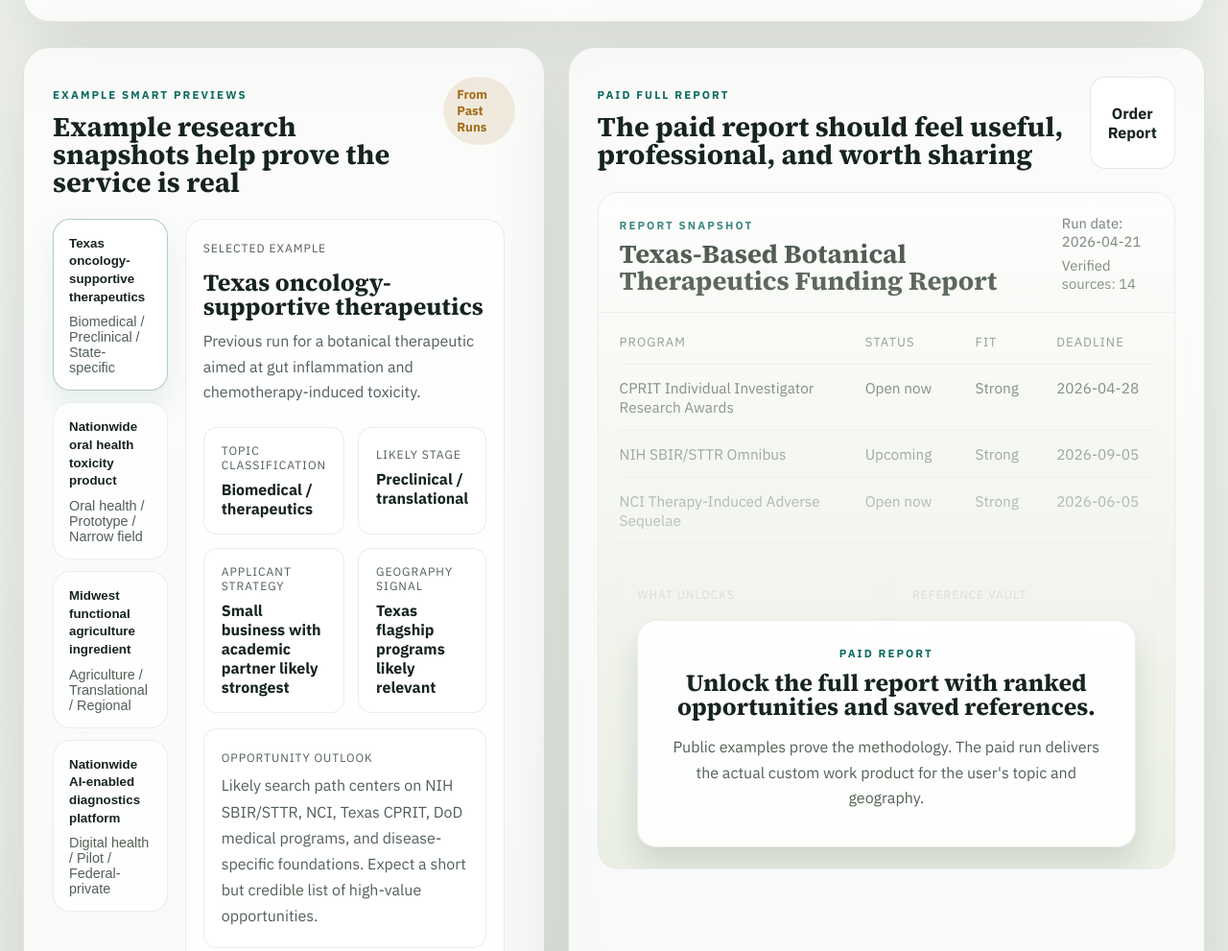
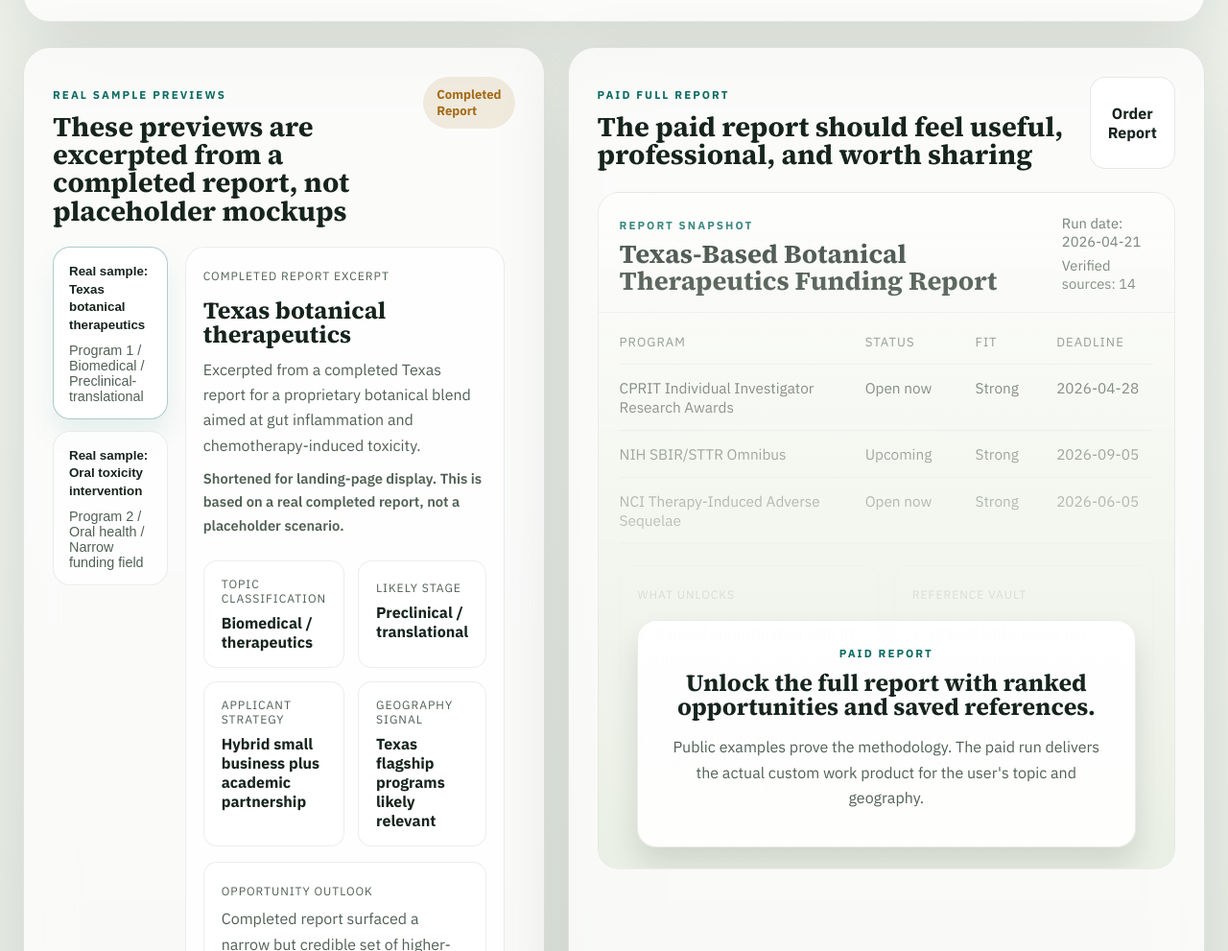
Before and after one commit to PredragSaponjac/grantsignal-site, a plain HTML site: page index.html in a window 1280 px wide. Shown: the part 1890-2881 px from the top of the page at 96% size. Drawn offline with Linux system fonts and the light colour scheme.

Commit message:
Use real report excerpts in sample previews

```diff
--- a/app.js
+++ b/app.js
@@ -24,115 +24,60 @@ const findingList = document.getElementById("finding-list");
 
 const EXAMPLES = {
   botanical: {
-    badge: "From Past Runs",
-    title: "Texas oncology-supportive therapeutics",
+    badge: "Completed Report",
+    title: "Texas botanical therapeutics",
     subtitle:
-      "Previous run for a botanical therapeutic aimed at gut inflammation and chemotherapy-induced toxicity.",
+      "Excerpted from a completed Texas report for a proprietary botanical blend aimed at gut inflammation and chemotherapy-induced toxicity.",
     classification: "Biomedical / therapeutics",
     stage: "Preclinical / translational",
-    applicant: "Small business with academic partner likely strongest",
+    applicant: "Hybrid small business plus academic partnership",
     geography: "Texas flagship programs likely relevant",
     outlook:
-      "Likely search path centers on NIH SBIR/STTR, NCI, Texas CPRIT, DoD medical programs, and disease-specific foundations. Expect a short but credible list of high-value opportunities.",
+      "Completed report surfaced a narrow but credible set of higher-value paths centered on CPRIT, NIH SBIR/STTR, DoD medical programs, NCI adverse-sequelae funding, and disease-specific foundations.",
     strong: "4",
-    moderate: "3",
+    moderate: "2",
     complexity: "High",
-    sources: "12+",
+    sources: "14",
     paths: [
+      "CPRIT oncology and translational funding",
       "NIH SBIR/STTR",
       "NCI supportive-care and adverse-sequelae programs",
-      "Texas CPRIT translational and oncology pathways",
+      "DoD CDMRP inflammatory and cancer programs",
       "Disease-specific foundations",
     ],
-    sponsors: ["NIH SBIR/STTR", "NCI", "CPRIT", "Disease foundations"],
+    sponsors: ["CPRIT", "NIH SBIR/STTR", "NCI", "DoD CDMRP"],
     findings: [
       "State cancer funding emerged as a major advantage because the topic had clear Texas oncology relevance.",
       "Academic partnership materially improved eligibility for stronger-fit opportunities and larger award ceilings.",
-      "The most valuable paths were narrow and specific, not broad generic grant directories.",
+      "The strongest paths were specific and high-fit rather than broad generic grant directories.",
     ],
   },
   oral: {
-    badge: "Narrow Field",
-    title: "Nationwide oral health toxicity product",
+    badge: "Completed Report",
+    title: "Oral toxicity intervention",
     subtitle:
-      "Previous run for a detox chewing-gum concept linked to buprenorphine-induced dental toxicity.",
-    classification: "Medical device / oral health therapeutic",
+      "Excerpted from the same completed report for a detox chewing-gum concept linked to buprenorphine-induced dental toxicity.",
+    classification: "Oral health / consumer therapeutic",
     stage: "Prototype / preclinical validation",
     applicant: "Small business lead with dental research partner likely optimal",
-    geography: "Nationwide federal and private funding prioritized",
+    geography: "Texas-based search, but strongest routes were federal",
     outlook:
-      "Funding field is concentrated. The strongest paths likely cluster around NIDCR, NIH small-business mechanisms, and a small number of oral-health programs rather than broad public-health grants.",
-    strong: "2",
-    moderate: "3",
+      "Completed report showed a highly centralized funding field. The real value came from narrowing the search to the few paths that actually matched the product and excluding visible but irrelevant opioid-response funding.",
+    strong: "1",
+    moderate: "1",
     complexity: "High",
-    sources: "9+",
+    sources: "10",
     paths: [
-      "NIDCR small-business and oral-health pathways",
+      "NIDCR oral-health pathways",
       "NIH SBIR/STTR",
-      "Targeted oral-health foundations",
-      "Selective state innovation programs",
+      "Targeted oral-health foundation awards",
+      "Dental research partnership route",
     ],
-    sponsors: ["NIDCR", "NIH SBIR/STTR", "ADA Foundation", "State innovation"],
+    sponsors: ["NIDCR", "NIH SBIR/STTR", "ADA Foundation", "Dental partners"],
     findings: [
       "The funding landscape was much narrower than expected, which makes filtering especially valuable.",
-      "Federal dental-health routes outranked broader opioid-response programs because the product fit was more precise.",
-      "A small-business lead paired with a dental research partner improved the credibility of the strongest routes.",
-    ],
-  },
-  agtech: {
-    badge: "Regional Match",
-    title: "Midwest functional agriculture ingredient",
-    subtitle:
-      "Previous run for a nutrition-linked functional ingredient with translational and commercialization potential.",
-    classification: "Agriculture / food / nutrition / functional ingredients",
-    stage: "Translational / pilot",
-    applicant: "Small business or university commercialization office likely best",
-    geography: "Regional state flagships likely important alongside USDA pathways",
-    outlook:
-      "Likely search path includes USDA SBIR, NIFA translational mechanisms, Midwest state innovation bodies, and food or nutrition-adjacent foundations where product-development fit is explicit.",
-    strong: "3",
-    moderate: "4",
-    complexity: "Medium",
-    sources: "11+",
-    paths: [
-      "USDA SBIR and NIFA programs",
-      "Regional innovation and commercialization funds",
-      "Food and nutrition translational grants",
-      "Industry-academic pilot partnerships",
-    ],
-    sponsors: ["USDA SBIR", "NIFA", "State flagships", "Applied nutrition funds"],
-    findings: [
-      "Regional state programs mattered more than a nationwide sweep because geography materially changed the best-fit options.",
-      "Product-development language outperformed basic nutrition framing when matching to stronger opportunities.",
-      "The best route blended agricultural relevance with translational commercialization logic rather than pure academic framing.",
-    ],
-  },
-  ai: {
-    badge: "Broad Match",
-    title: "Nationwide AI-enabled diagnostics platform",
-    subtitle:
-      "Previous run for a software-heavy health platform where both digital-health and diagnostic routes were relevant.",
-    classification: "Digital health / diagnostics / health IT",
-    stage: "Prototype / pilot",
-    applicant: "Small business lead with clinical validation partner likely strongest",
-    geography: "Nationwide federal, foundation, and strategic state programs relevant",
-    outlook:
-      "This is broader than a single-disease therapeutic search, so the preview shows multiple viable channels. The paid report would separate true diagnostic fits from generic AI or software noise.",
-    strong: "4",
-    moderate: "5",
-    complexity: "Medium",
-    sources: "14+",
-    paths: [
-      "NSF and federal innovation pathways",
-      "NIH digital health and diagnostics programs",
-      "State commercialization funds",
-      "Foundation or challenge-based opportunities",
-    ],
-    sponsors: ["NSF", "NIH digital health", "State commercialization", "Challenge funds"],
-    findings: [
-      "Broad AI terminology created a noisy landscape, so the report separated real diagnostics fit from generic software opportunities.",
-      "Clinical validation partnerships made the strongest opportunities more plausible and defensible.",
-      "The final shortlist was smaller than the raw search universe, which is exactly where the value is created.",
+      "NIDCR-related routes outranked broader opioid-response programs because the product fit was far more precise.",
+      "Texas opioid settlement funding looked adjacent on the surface but was excluded as a structural mismatch for this R&D topic.",
     ],
   },
 };
--- a/index.html
+++ b/index.html
@@ -185,38 +185,33 @@
           <article class="panel panel-preview">
             <div class="panel-head">
               <div>
-                <p class="card-kicker">Example Smart Previews</p>
-                <h3>Example research snapshots help prove the service is real</h3>
+                <p class="card-kicker">Real Sample Previews</p>
+                <h3>These previews are excerpted from a completed report, not placeholder mockups</h3>
               </div>
-              <span class="signal-badge" id="outlook-badge">From Past Runs</span>
+              <span class="signal-badge" id="outlook-badge">Completed Report</span>
             </div>
 
             <div class="example-browser">
               <div class="example-list">
                 <button class="example-item is-active" type="button" data-example="botanical">
-                  <span class="example-item-title">Texas oncology-supportive therapeutics</span>
-                  <span class="example-item-meta">Biomedical / Preclinical / State-specific</span>
+                  <span class="example-item-title">Real sample: Texas botanical therapeutics</span>
+                  <span class="example-item-meta">Program 1 / Biomedical / Preclinical-translational</span>
                 </button>
                 <button class="example-item" type="button" data-example="oral">
-                  <span class="example-item-title">Nationwide oral health toxicity product</span>
-                  <span class="example-item-meta">Oral health / Prototype / Narrow field</span>
-                </button>
-                <button class="example-item" type="button" data-example="agtech">
-                  <span class="example-item-title">Midwest functional agriculture ingredient</span>
-                  <span class="example-item-meta">Agriculture / Translational / Regional</span>
-                </button>
-                <button class="example-item" type="button" data-example="ai">
-                  <span class="example-item-title">Nationwide AI-enabled diagnostics platform</span>
-                  <span class="example-item-meta">Digital health / Pilot / Federal-private</span>
+                  <span class="example-item-title">Real sample: Oral toxicity intervention</span>
+                  <span class="example-item-meta">Program 2 / Oral health / Narrow funding field</span>
                 </button>
               </div>
 
               <div class="example-detail">
                 <div class="example-header">
-                  <span class="summary-label">Selected Example</span>
-                  <h4 id="example-title">Texas oncology-supportive therapeutics</h4>
+                  <span class="summary-label">Completed Report Excerpt</span>
+                  <h4 id="example-title">Texas botanical therapeutics</h4>
                   <p id="example-subtitle">
-                    Previous run for a botanical therapeutic aimed at gut inflammation and chemotherapy-induced toxicity.
+                    Excerpted from a completed Texas report covering a proprietary botanical blend for gut inflammation and chemotherapy-induced toxicity.
+                  </p>
+                  <p class="proof-note">
+                    Shortened for landing-page display. This is based on a real completed report, not a placeholder scenario.
                   </p>
                 </div>
 
--- a/styles.css
+++ b/styles.css
@@ -575,6 +575,13 @@ h1 {
   line-height: 1.65;
 }
 
+.proof-note {
+  margin-top: 12px;
+  font-size: 0.92rem;
+  color: var(--brand);
+  font-weight: 600;
+}
+
 .preview-summary {
   display: grid;
   grid-template-columns: repeat(2, 1fr);
```
